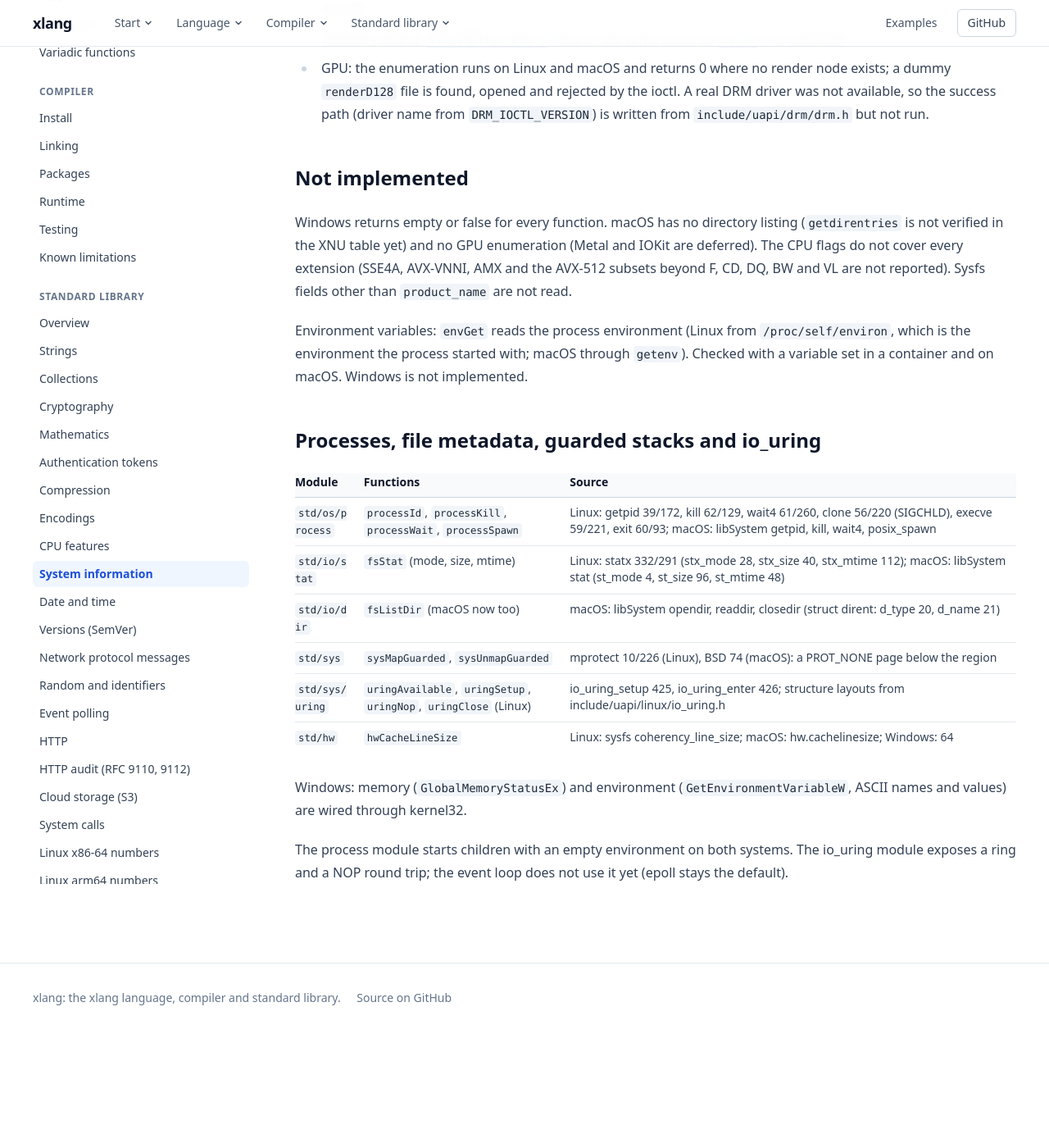
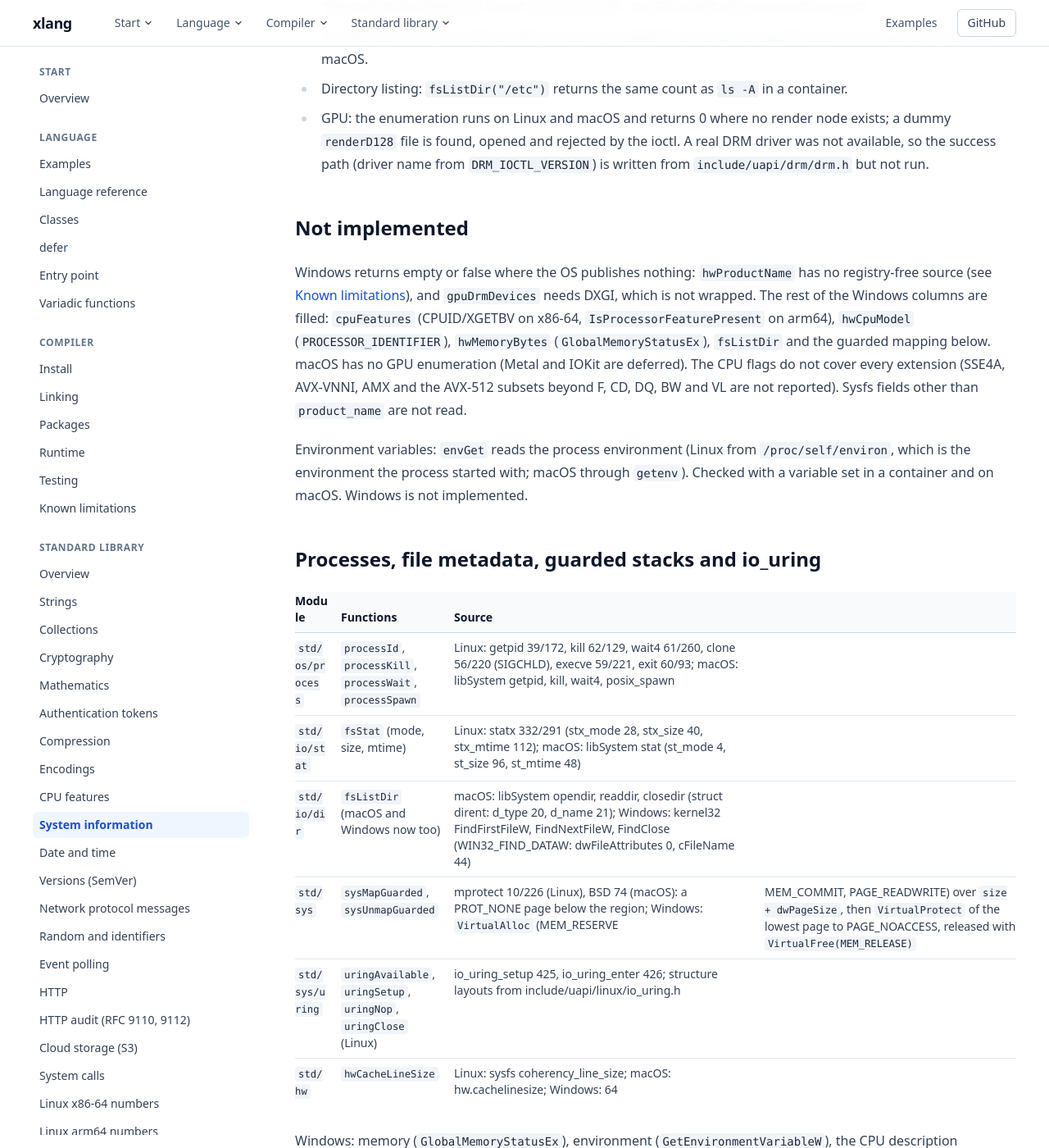
Before and after one commit to hasirciogluhq/xlang, a Jekyll site: the page built from docs/std/system.md, in a window 1280 px wide and 1400 px high, scrolled down 873 px. Shown: the whole window at 82% size. Built offline with Jekyll 4.4.1, drawn with Linux system fonts in a browser that asks for light colours; nearby versions of some CDN libraries; our own code applies the rules of GitHub Pages for plain Markdown files; before the commit the page ends 2132 px from its top, so only the background shows below that; some of the changed text lies outside the part shown.

Commit message:
Fill the Windows gaps in the standard library: directory listing, CPU features, guarded mapping and the CPU description
std/io/dir.xl had a Linux branch, a macOS branch and an #else that returned 0
for everything else, so a program could not list a directory on Windows at all.
The new #elif os == "windows" branch walks FindFirstFileW/FindNextFileW and maps
dwFileAttributes to the same d_type codes the other branches produce (4 for a
directory, 8 otherwise), so callers see one DirEntry regardless of the OS. The
UTF-8 <-> UTF-16 conversion it needs is local to the branch; std/encoding/utf8
only offers per-code-point encode/decode.

std/cpu/features.xl already worked on Windows x86-64, because CPUID and XGETBV
are instructions rather than OS calls (that branch is untouched). Its own header
comment claimed every flag was false on Windows, which was only true for arm64,
where the #else branch was empty. The new arm64 Windows branch reads
IsProcessorFeaturePresent for the Armv8 crypto extension, LSE atomics and dot
product; sha3, sha512 and crc32 stay false because Windows exposes no query for
them.

std/sys/windows.xl gains sysMapGuarded/sysUnmapGuarded with the same contract as
the Linux pair: the returned pointer is the usable base and the page below it is
inaccessible. VirtualAlloc reserves and commits the whole range in one call and
VirtualProtect makes the lowest page PAGE_NOACCESS, which keeps the region a
single committed range that VirtualFree(MEM_RELEASE) releases in one step.

std/hw/hw.xl now reports hwCpuModel from PROCESSOR_IDENTIFIER. hwProductName
stays empty: kernel32 has no local, registry-free source for it and guessing a
name would be worse than an empty one.

Every Win32 call and struct offset carries the vendor URL and the field-order
arithmetic that produced it. Everything type-checks and links for
x86_64-pc-windows-msvc; arm64 Windows still cannot be built for an unrelated
pre-existing reason (the compiler emits an x86-64 entry stub), which is recorded
in known-limitations along with the untested paths.

````diff
--- a/docs/std/system.md
+++ b/docs/std/system.md
@@ -4,10 +4,10 @@
 
 | Module | Functions | Source |
 |---|---|---|
-| `std/cpu` | `cpuFeatures()` (CPU feature flags) | CPUID and XGETBV on x86-64 (Intel SDM Vol. 2); `AT_HWCAP` on arm64 Linux (kernel `hwcap.h`); `sysctlbyname("hw.optional.*")` on arm64 macOS |
-| `std/hw` | `hwCpuModel`, `hwMemoryBytes`, `hwProductName` | `/proc/cpuinfo`, `/proc/meminfo` and `/sys/class/dmi/id/product_name` on Linux; `machdep.cpu.brand_string`, `hw.memsize`, `hw.model` on macOS |
+| `std/cpu` | `cpuFeatures()` (CPU feature flags) | CPUID and XGETBV on x86-64 (Intel SDM Vol. 2; the same on every OS, since they are processor instructions); `AT_HWCAP` on arm64 Linux (kernel `hwcap.h`); `sysctlbyname("hw.optional.*")` on arm64 macOS; `IsProcessorFeaturePresent` on arm64 Windows |
+| `std/hw` | `hwCpuModel`, `hwMemoryBytes`, `hwProductName` | `/proc/cpuinfo`, `/proc/meminfo` and `/sys/class/dmi/id/product_name` on Linux; `machdep.cpu.brand_string`, `hw.memsize`, `hw.model` on macOS; `PROCESSOR_IDENTIFIER` (`GetEnvironmentVariableW`) and `GlobalMemoryStatusEx` on Windows |
 | `std/gpu` | `gpuDrmDevices`, `gpuAvailable` | DRM render nodes `/dev/dri/renderD*` on Linux, queried with `DRM_IOCTL_VERSION` (0xC0406400) |
-| `std/io/dir` | `fsListDir` | `getdents64` on Linux (x86-64 217, arm64 61) |
+| `std/io/dir` | `fsListDir` | `getdents64` on Linux (x86-64 217, arm64 61); `opendir`/`readdir`/`closedir` on macOS; `FindFirstFileW`/`FindNextFileW`/`FindClose` on Windows |
 | `std/sys` | `envGet(name, out, cap)` | `/proc/self/environ` on Linux; `getenv` from libSystem on macOS |
 
 ```xlang
@@ -27,8 +27,11 @@
 
 ## Not implemented
 
-Windows returns empty or false for every function. macOS has no directory listing (`getdirentries` is not verified in the XNU
-table yet) and no GPU enumeration (Metal and IOKit are deferred). The CPU flags do not cover every extension (SSE4A, AVX-VNNI,
+Windows returns empty or false where the OS publishes nothing: `hwProductName` has no registry-free source (see
+[Known limitations]({{ site.baseurl }}/known-limitations.html)), and `gpuDrmDevices` needs DXGI, which is not wrapped.
+The rest of the Windows columns are filled: `cpuFeatures` (CPUID/XGETBV on x86-64, `IsProcessorFeaturePresent` on arm64),
+`hwCpuModel` (`PROCESSOR_IDENTIFIER`), `hwMemoryBytes` (`GlobalMemoryStatusEx`), `fsListDir` and the guarded mapping below.
+macOS has no GPU enumeration (Metal and IOKit are deferred). The CPU flags do not cover every extension (SSE4A, AVX-VNNI,
 AMX and the AVX-512 subsets beyond F, CD, DQ, BW and VL are not reported). Sysfs fields other than `product_name` are not read.
 
 Environment variables: `envGet` reads the process environment (Linux from `/proc/self/environ`, which is the environment the
@@ -41,11 +44,14 @@
 |---|---|---|
 | `std/os/process` | `processId`, `processKill`, `processWait`, `processSpawn` | Linux: getpid 39/172, kill 62/129, wait4 61/260, clone 56/220 (SIGCHLD), execve 59/221, exit 60/93; macOS: libSystem getpid, kill, wait4, posix_spawn |
 | `std/io/stat` | `fsStat` (mode, size, mtime) | Linux: statx 332/291 (stx_mode 28, stx_size 40, stx_mtime 112); macOS: libSystem stat (st_mode 4, st_size 96, st_mtime 48) |
-| `std/io/dir` | `fsListDir` (macOS now too) | macOS: libSystem opendir, readdir, closedir (struct dirent: d_type 20, d_name 21) |
-| `std/sys` | `sysMapGuarded`, `sysUnmapGuarded` | mprotect 10/226 (Linux), BSD 74 (macOS): a PROT_NONE page below the region |
+| `std/io/dir` | `fsListDir` (macOS and Windows now too) | macOS: libSystem opendir, readdir, closedir (struct dirent: d_type 20, d_name 21); Windows: kernel32 FindFirstFileW, FindNextFileW, FindClose (WIN32_FIND_DATAW: dwFileAttributes 0, cFileName 44) |
+| `std/sys` | `sysMapGuarded`, `sysUnmapGuarded` | mprotect 10/226 (Linux), BSD 74 (macOS): a PROT_NONE page below the region; Windows: `VirtualAlloc` (MEM_RESERVE|MEM_COMMIT, PAGE_READWRITE) over `size + dwPageSize`, then `VirtualProtect` of the lowest page to PAGE_NOACCESS, released with `VirtualFree(MEM_RELEASE)` |
 | `std/sys/uring` | `uringAvailable`, `uringSetup`, `uringNop`, `uringClose` (Linux) | io_uring_setup 425, io_uring_enter 426; structure layouts from include/uapi/linux/io_uring.h |
 | `std/hw` | `hwCacheLineSize` | Linux: sysfs coherency_line_size; macOS: hw.cachelinesize; Windows: 64 |
 
-Windows: memory (`GlobalMemoryStatusEx`) and environment (`GetEnvironmentVariableW`, ASCII names and values) are wired through kernel32.
+Windows: memory (`GlobalMemoryStatusEx`), environment (`GetEnvironmentVariableW`), the CPU description (`PROCESSOR_IDENTIFIER`),
+directory listing (ASCII and UTF-16 names) and the guarded mapping are wired through kernel32. The Windows file code is
+cross-built for `x86_64-pc-windows-msvc` and runs under CrossOver/Wine only through the e2e programs that use it; the guarded
+mapping and `fsListDir` have no dedicated e2e entry yet.
 
 The process module starts children with an empty environment on both systems. The io_uring module exposes a ring and a NOP round trip; the event loop does not use it yet (epoll stays the default).
````
Also changed, not shown: docs/known-limitations.md (+16 -3 lines), docs/std/cpu.md (+7 -3 lines), 4 other files.
